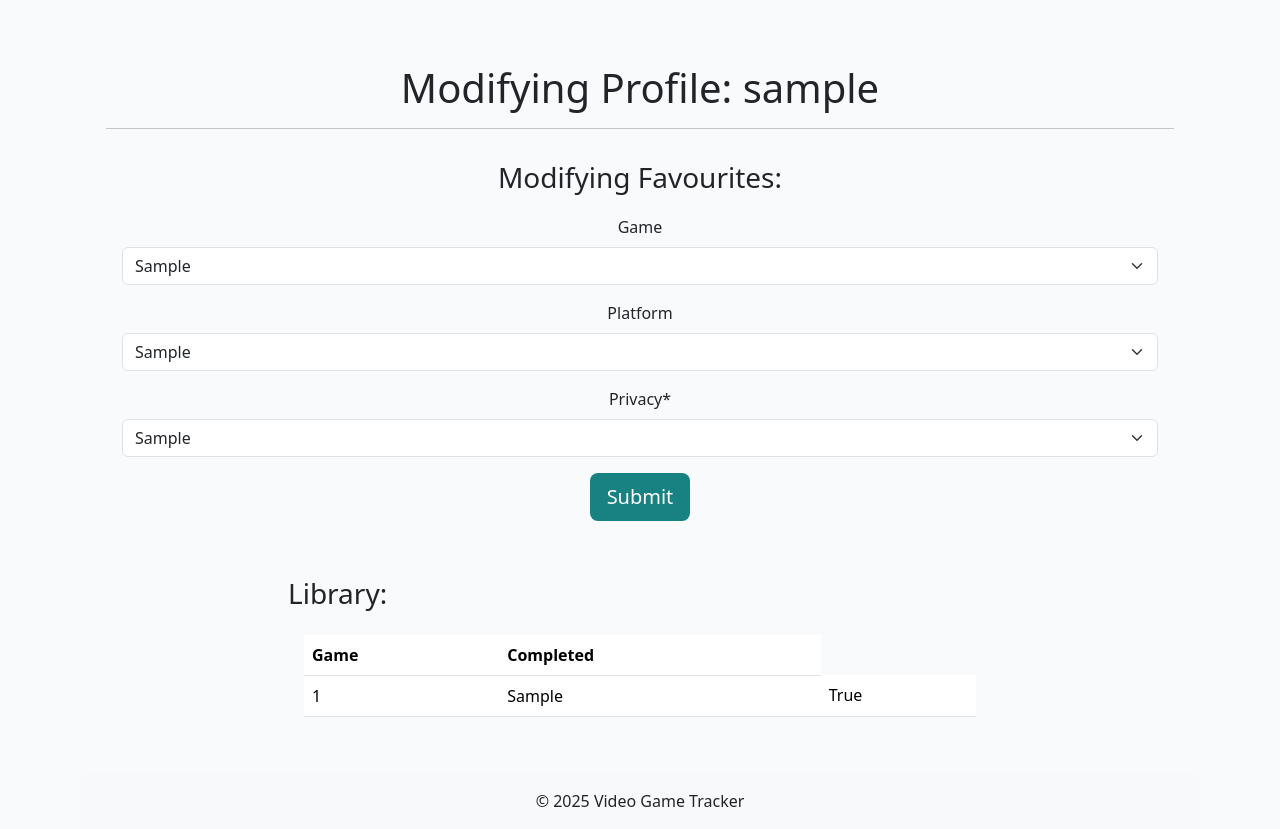
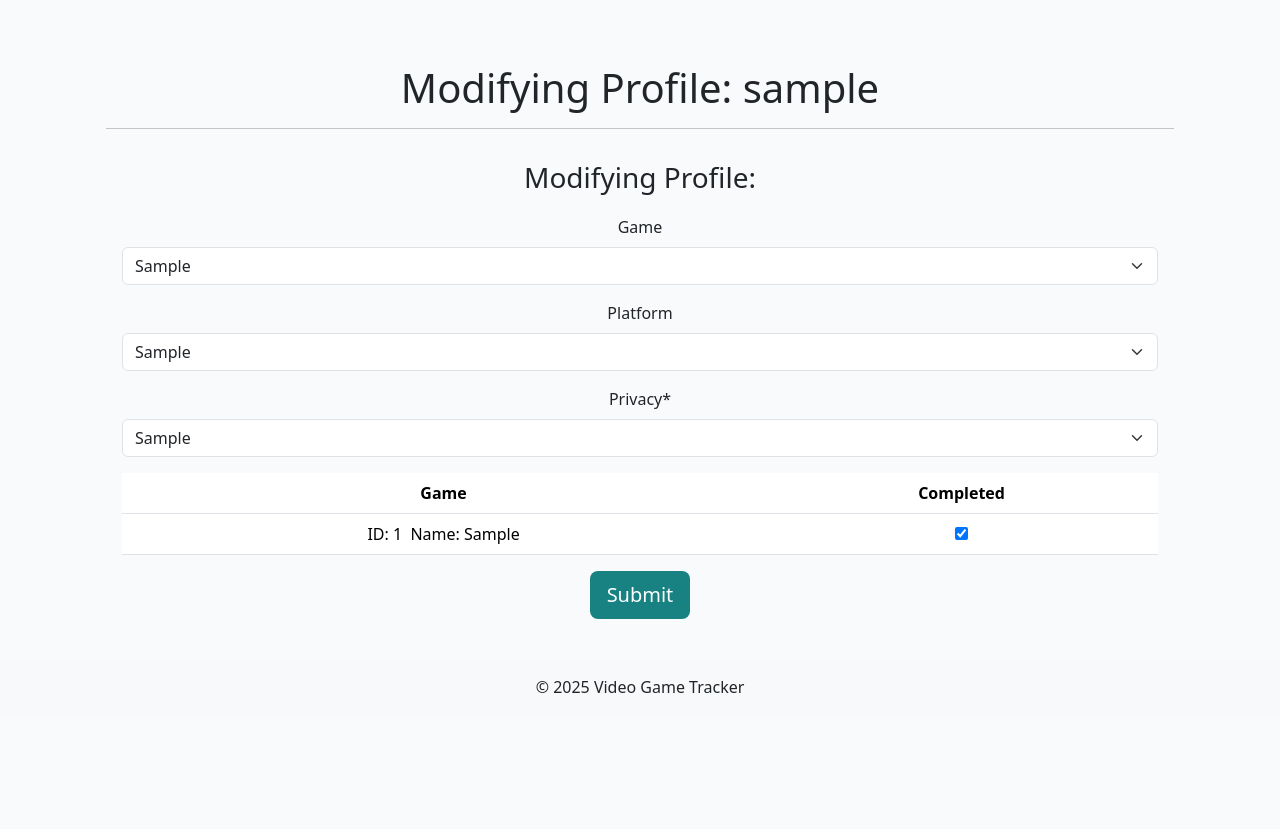
Before and after one commit to lcorndogl/Video-Game-Tracker, a Django app: page /manage/profile/ in a window 1280 px wide. Shown: the part 56-885 px from the top of the page. After the commit the page ends 749 px from the top, so only its background shows below. Run offline with Django 4.2, Linux system fonts and the light colour scheme; a user stored in the database is signed in; tables that the repository leaves empty hold one stand-in row (values such as "Sample post"); some libraries are stand-ins or nearby versions.

Commit message:
Show library of games,completed status in edit profile, as well as checkboxes to set status when clicking submit button

```diff
--- a/profiles/forms.py
+++ b/profiles/forms.py
@@ -1,5 +1,5 @@
 from django import forms
-from .models import Comment, User_Profile, User_Library, Privacy
+from .models import Comment, User_Profile, Privacy
 
 
 class CommentForm(forms.ModelForm):
--- a/profiles/templates/profiles/manage.html
+++ b/profiles/templates/profiles/manage.html
@@ -19,26 +19,10 @@
 
                     <div class="card mb-4 mt-3">
                         <div class="card-body">
-                            <h3>Modifying Favourites:</h3>
-                            <form id="favouritesForm" method="post" style="margin-top: 1.3em;">
+                            <h3>Modifying Profile:</h3>
+                            <form id="profileForm" method="post" style="margin-top: 1.3em;">
                                 {{ favourites_form | crispy }}
                                 {% csrf_token %}
-                                <button id="submitButton" type="submit" class="btn btn-signup btn-lg">Submit</button>
-                            </form>
-                        </div>
-                    </div>
-
-                </div>
-            </div>
-            <div class="row justify-content-center">
-                <!-- Library Info -->
-                {% if library %}
-
-                <div class="col-md-8 card mb-4  mt-3 ">
-                    <h3>Library:</h3>
-                    <div class="card-body">
-                        <!-- We want a for loop inside the empty control tags
-                    to iterate through each comment in comments -->
                                 <table class="table">
                                     <tr>
                                         <th>Game</th>
@@ -46,16 +30,18 @@
                                     </tr>
                                     {% for entry in library %}
                                     <tr>
-                            <td>{{entry.id}}</td>
-                            <td>{{entry.game}}</td>
-                            <td>{{ entry.completed }}</td>
+                                        <td><label for="entry_{{ entry.id }}">ID: {{ entry.id }} &nbsp;Name: {{ entry.game }}</label></td>
+                                        <td><input type="checkbox" id="entry_{{ entry.id }}" name="entry_{{ entry.id }}" value="True" {% if entry.completed %} checked {% endif %}></td>
                                     </tr>
                                     {% endfor %}
+                                </table>
+                                <button id="submitButton" type="submit" class="btn btn-signup btn-lg">Submit</button>
+                            </form>
                         </div>
-                </table>
+                    </div>
 
 
-                        {% for comment in comments %}
+                    <!-- {% for comment in comments %}
                     <div class="p-2 comments
                     {% if not comment.approved and comment.author == user %}
                     faded{% elif not comment.approved %} d-none{% endif %}">
@@ -79,13 +65,12 @@
                         {% endif %}
                     </div>
                     <!-- Our for loop ends here -->
-                        {% endfor %}
+                    {% endfor %} -->
                 </div>
             </div>
             {% endif %}
 
         </div>
-            {% endif %}
     </div>
 </div>
 </div>
--- a/profiles/views.py
+++ b/profiles/views.py
@@ -55,13 +55,16 @@ def manage_profile(request):
         favourites_form = FavouritesForm(data=request.POST, instance=profile)
         if favourites_form.is_valid():
             favourites_form.save()
+            for entry in library:
+                entry_id = f"entry_{entry.id}"
+                entry.completed = entry_id in request.POST
+                entry.save()
             messages.add_message(request, messages.SUCCESS, 'Profile Updated!')
         else:
             messages.add_message(request, messages.ERROR,
                                  'Error updating profile!')
     else:
         favourites_form = FavouritesForm(instance=profile)
-
 
     context = {
         "library": library,
```
Lines whose indentation alone changed are shown as unchanged.
